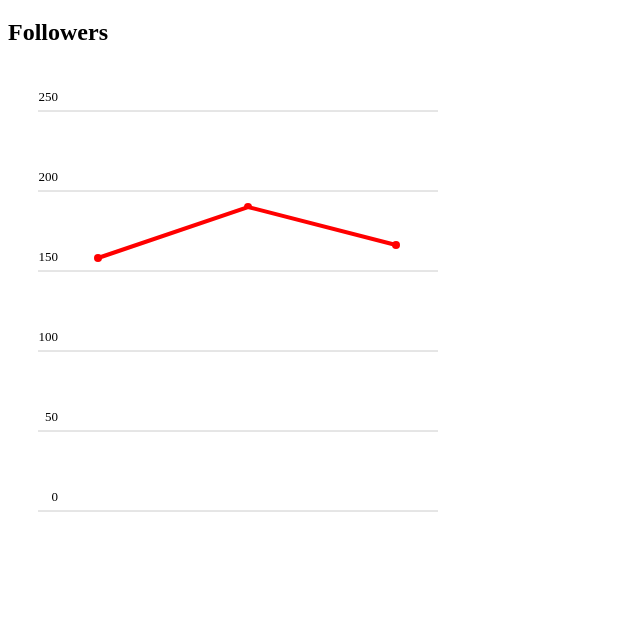
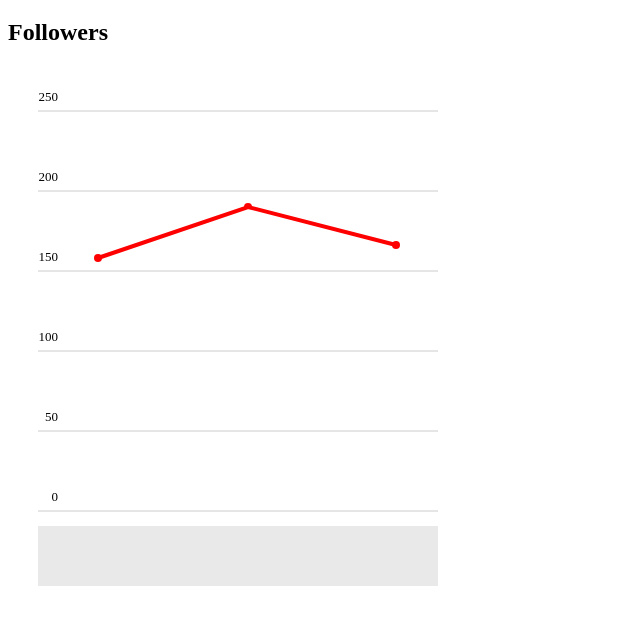
Before and after one commit to Grenguar/chart-builder-js, a plain HTML site: page index.html in a window 1280 px wide. Shown: the part 61-686 px from the top of the page, without its empty margins (0-640 px from the left). Drawn offline with Linux system fonts and the light colour scheme.

Commit message:
added small static grey rectange for mini-map

```diff
--- a/index.html
+++ b/index.html
@@ -33,6 +33,7 @@
         </g>
         <polyline points="90,192 240,141 388,179"
         style="fill:white;stroke:red;stroke-width:4" />
+        <rect x="30" y="460" width="400" height="60" style="fill:rgba(211, 211, 211, 0.5);stroke-width:3;" />
     </svg>
     <script src="src/js/main.js"></script>
   </body>
```
